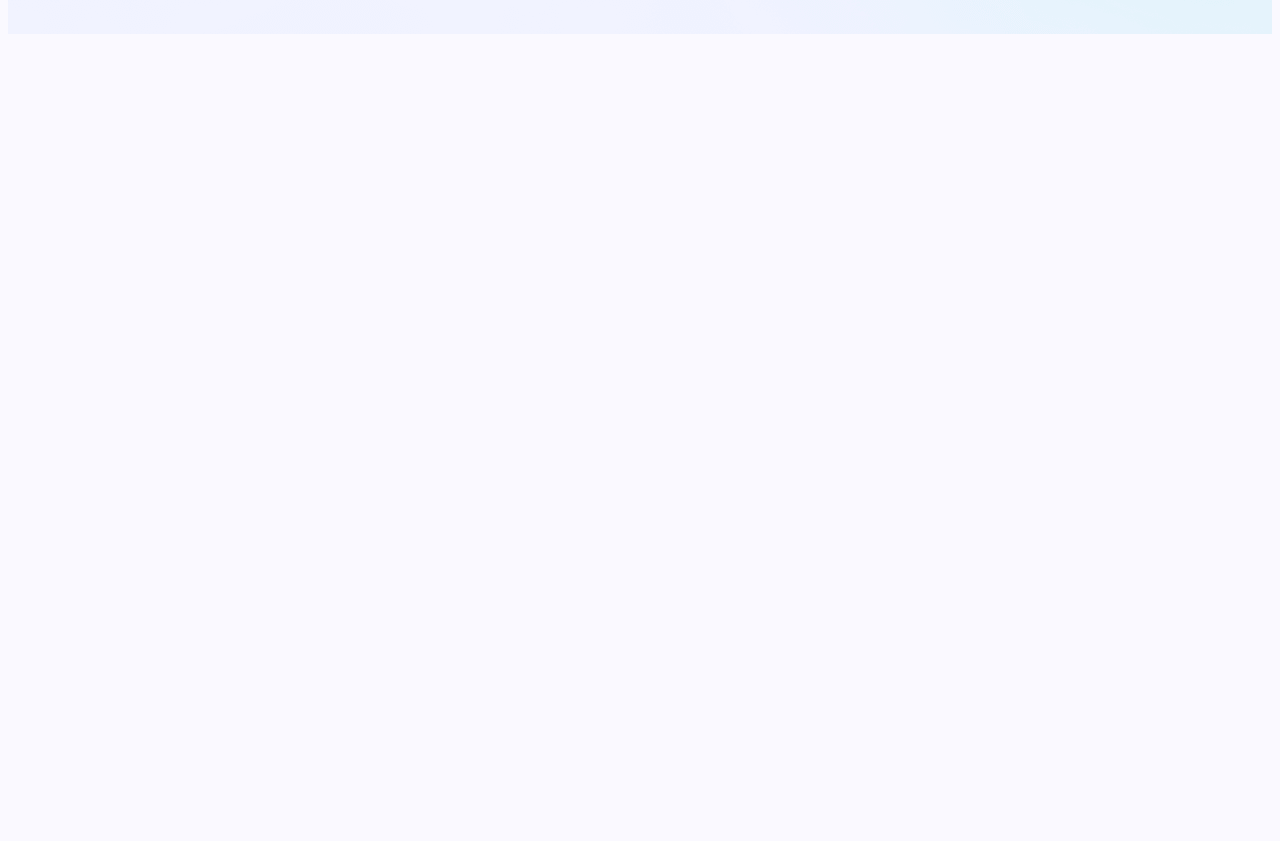
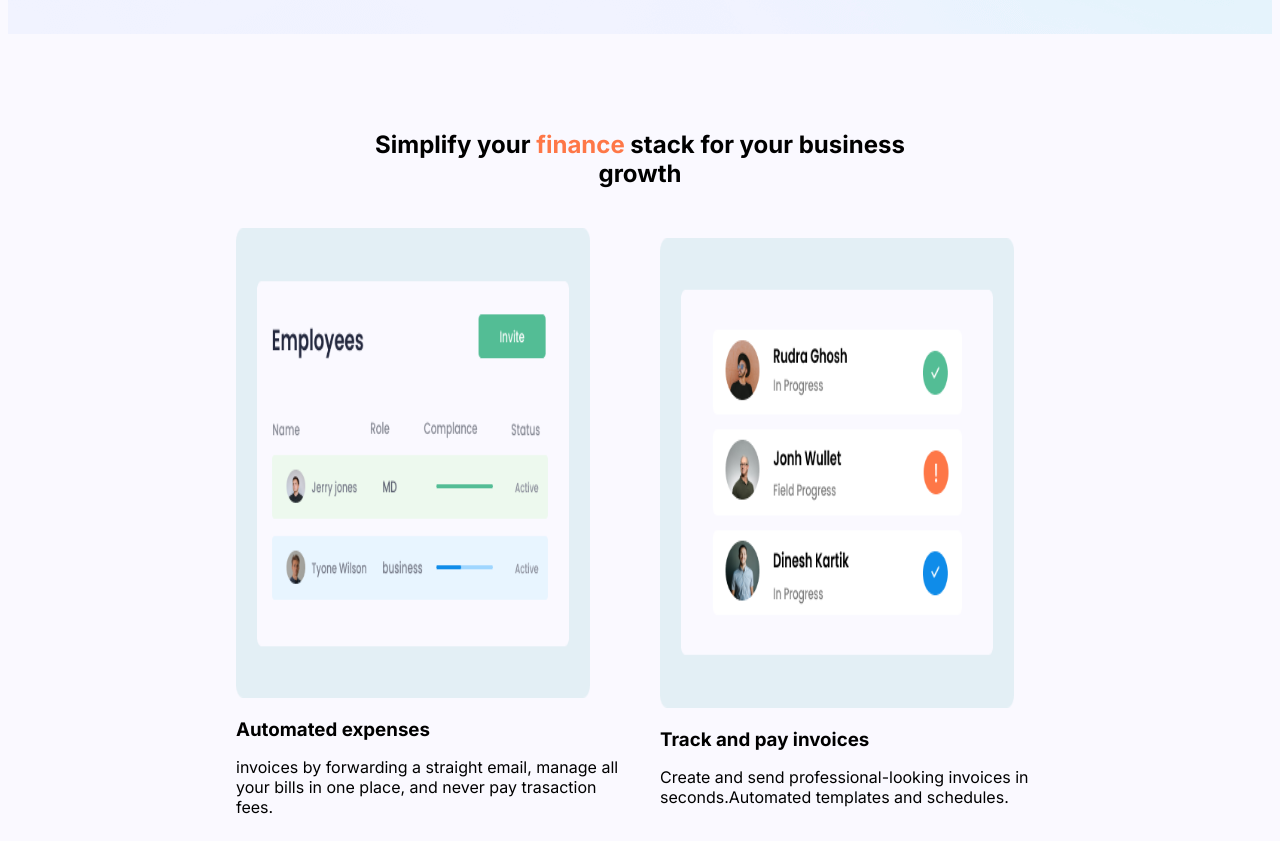
Before and after one commit to harzeezco/Kursiku, a Next.js app: page / in a window 1280 px wide. Shown: the part 2540-3381 px from the top of the page. Before the commit the page ends 2582 px from the top, so only its background shows below. Built offline with nearby package versions, Linux system fonts and the light colour scheme.

Commit message:
finish up creating the business-growth component and build the UI

```diff
--- a/app/(root)/(home)/page.tsx
+++ b/app/(root)/(home)/page.tsx
@@ -2,6 +2,7 @@ import React from 'react';
 import TrustedClient from '@/components/home/trusted-clients';
 import About from '@/components/home/about';
 import Services from '@/components/home/services';
+import BusinessGrowth from '@/components/home/business-growth';
 
 function Home() {
   return (
@@ -9,6 +10,7 @@ function Home() {
       <TrustedClient />
       <About />
       <Services />
+      <BusinessGrowth />
     </main>
   );
 }
--- a/app/styles/theme.css
+++ b/app/styles/theme.css
@@ -31,8 +31,8 @@
     @apply md:text-[28px] font-medium leading-8 text-lg text-dark-600;
   }
 
-  .h3-bold {
-    @apply md:text-3xl font-bold text-dark-500 text-xl font-publicSans;
+  .h3-semi-bold {
+    @apply md:text-2xl font-bold text-dark-500 text-xl font-publicSans;
   }
 
   .h3-medium24 {
--- /dev/null
+++ b/components/home/business-growth/index.tsx
@@ -0,0 +1,47 @@
+import Image from 'next/image';
+import React from 'react';
+
+const BUSINESSGROWTHCARDDETAILS = [
+  {
+    imgSrc: 'employees-card.png',
+    imgAlt: 'employees card',
+    title: 'Automated expenses',
+    description:
+      'invoices by forwarding a straight email, manage all your bills in one place, and never pay trasaction fees.',
+  },
+  {
+    imgSrc: 'profile-card.png',
+    imgAlt: 'employees card',
+    title: 'Track and pay invoices',
+    description:
+      'Create and send professional-looking invoices in seconds.Automated templates and schedules.',
+  },
+];
+
+function BusinessGrowth() {
+  return (
+    <section className='container mt-24'>
+      <h1 className='h2-bold mx-auto mb-10 text-center lg:max-w-[550px]'>
+        Simplify your <span className='text-orange-500'>finance</span> stack for
+        your business growth
+      </h1>
+
+      <div className='flex flex-wrap items-center justify-center gap-10'>
+        {BUSINESSGROWTHCARDDETAILS.map((details) => (
+          <div>
+            <Image
+              src={`/png/home/${details.imgSrc}`}
+              alt={details.imgAlt}
+              width={354}
+              height={470}
+            />
+            <h3 className='h3-semi-bold mb-2 mt-4'>{details.title}</h3>
+            <p className='text-description max-w-sm'>{details.description}</p>
+          </div>
+        ))}
+      </div>
+    </section>
+  );
+}
+
+export default BusinessGrowth;
--- a/tailwind.config.ts
+++ b/tailwind.config.ts
@@ -17,6 +17,7 @@ const config: Config = {
           200: '#555555',
           300: '#363636',
           400: '#161C28',
+          450: '#111111',
           500: '#21263C',
           600: '#040D21',
         },
```
Also changed, not shown: public/png/home/employees-card.png (added), public/png/home/profile-card.png (added).
